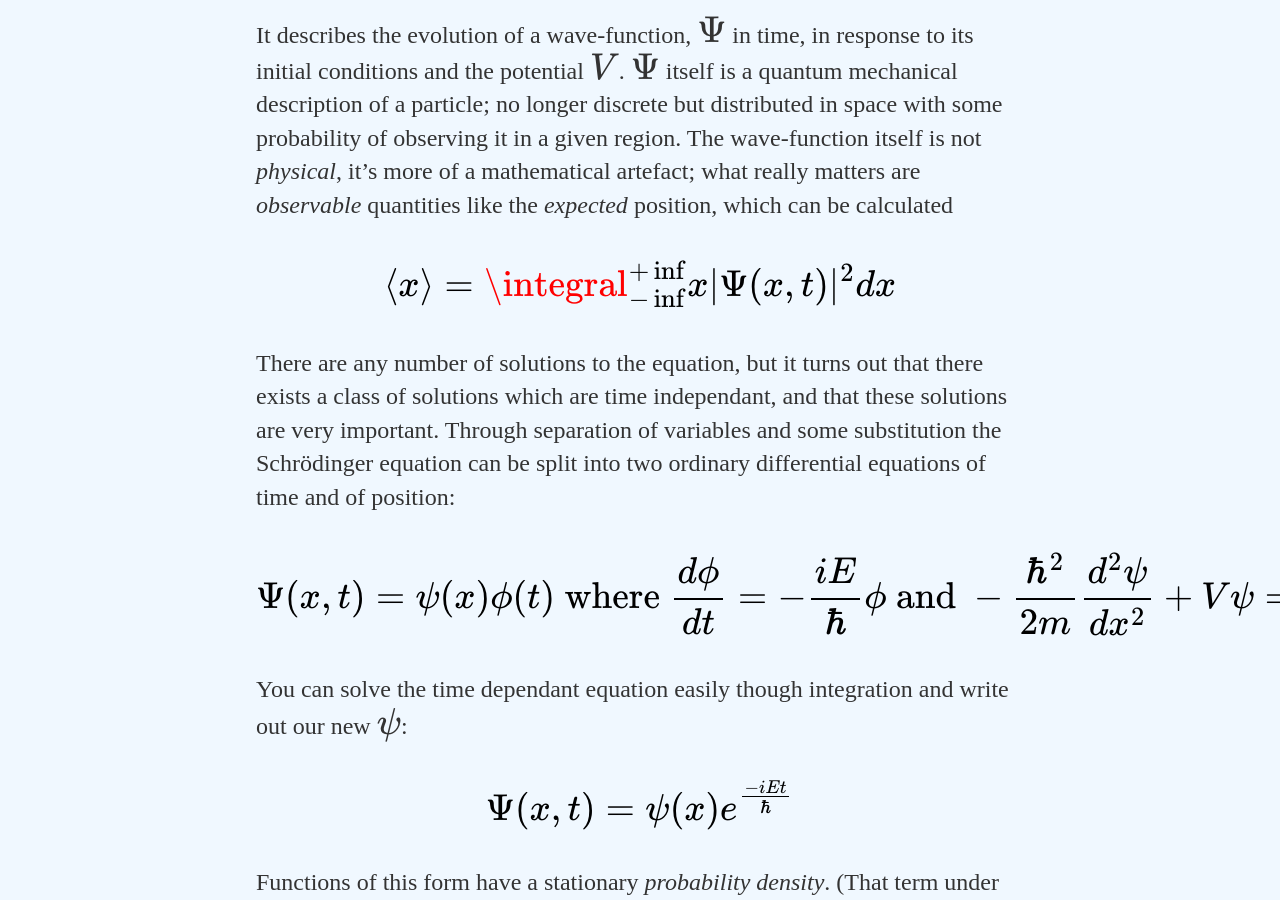
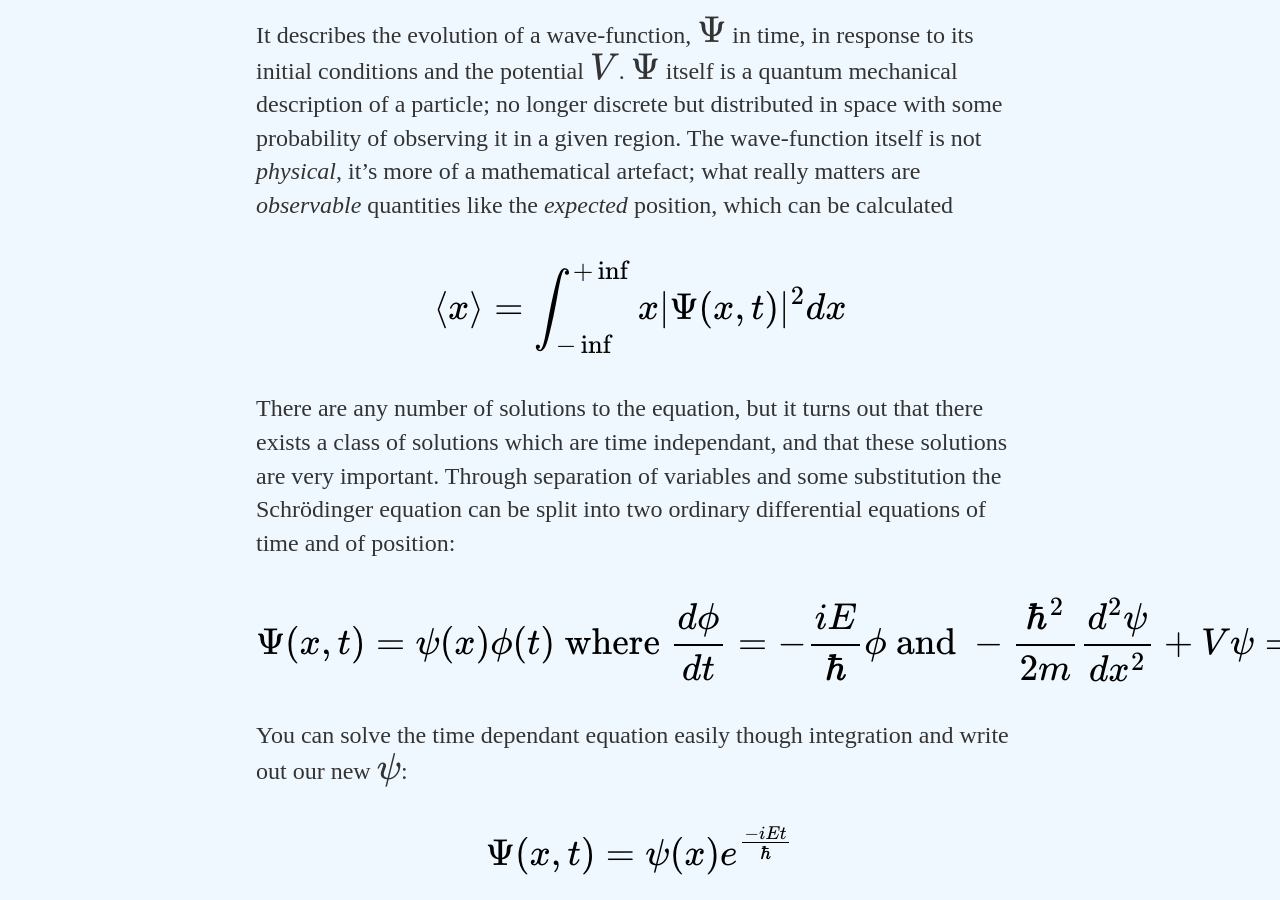
Before and after one commit to Kyle-Lewis/Kyle-Lewis.github.io, a Jekyll site: the page built from _posts/2017-07-19-Variational-Monte-Carlo-in-QM.md, in a window 1280 px wide and 900 px high, scrolled down 1762 px. Built offline with Jekyll 4.4.1, drawn with Linux system fonts in a browser that asks for light colours; formulas are drawn with MathJax 3.

Commit message:
script update

```diff
--- a/_posts/2017-07-19-Variational-Monte-Carlo-in-QM.md
+++ b/_posts/2017-07-19-Variational-Monte-Carlo-in-QM.md
@@ -49,7 +49,7 @@ We'll start with the Schr&ouml;dinger equation itself, a second order differenti
 It describes the evolution of a wave-function, $ \Psi $ in time, in response to its initial conditions and the potential $V$. $ \Psi $ itself is a quantum mechanical description of a particle; no longer discrete but distributed in space with some probability of observing it in a given region. The wave-function itself is not *physical*, it's more of a mathematical artefact; what really matters are *observable* quantities like the *expected* position, which can be calculated
 
 <div style="font-size: 150%;">
-	$$ \braket{x} = \integral_{-\inf}^{+\inf} x |\Psi(x,t)|^2dx $$
+	$$ \langle{x}\rangle = \int_{-\inf}^{+\inf} x |\Psi(x,t)|^2dx $$
 </div>
 
 There are any number of solutions to the equation, but it turns out that there exists a class of solutions which are time independant, and that these solutions are very important. Through separation of variables and some substitution the Schr&ouml;dinger equation can be split into two ordinary differential equations of time and of position:
```
